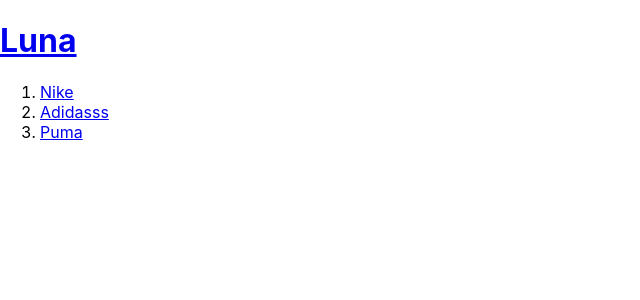
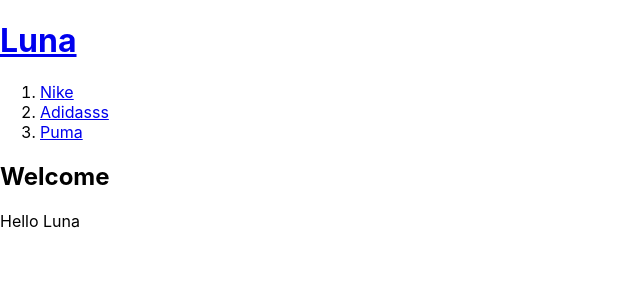
Before and after one commit to kimhaeil/Luna, a React (Create React App) app in the folder lunaclient/: page / in a window 1280 px wide. Shown: the top 300 px of the page, without its empty margins (0-640 px from the left). Built offline with nearby package versions, Linux system fonts and the light colour scheme.

Commit message:
react - state 값 전달 테스트

```diff
--- a/lunaclient/src/App.js
+++ b/lunaclient/src/App.js
@@ -1,6 +1,14 @@
 import logo from './logo.svg';
 import './App.css';
+import {useState} from 'react';
 
+
+function Article(props){
+  return <article>
+    <h2>{props.title}</h2>
+    {props.body}
+  </article>
+}
 
 function Header(props){
     return  <header>
@@ -18,7 +26,7 @@
     brands.push(<li>
                     <a id={c.id} href={'/read/'+c.id} onClick={event=>{
                       event.preventDefault();
-                      props.onChangeMode(event.target.id);
+                      props.onChangeMode(Number(event.target.id));
                     }} >{c.contents}</a>
                 </li>);
   }
@@ -30,19 +38,39 @@
 }
 
 function App() {
+  const [mode, setMode] = useState('WELCOME');
+  const [id, setId] = useState(null);
   const items = [
-    {id: 1, contents:'Nike'},
-    {id: 2, contents:'Adidasss'},
-    {id: 3, contents:'Puma'}
+    {id: 1, contents:'Nike', model :'Neymar'},
+    {id: 2, contents:'Adidasss', model: 'Sonny'},
+    {id: 3, contents:'Puma', model: 'Park'}
   ]
+
+  let content = null;
+  if(mode==='WELCOME'){
+    content = <Article title='Welcome' body='Hello Luna'></Article>
+  }else if(mode === 'READ')
+  {
+    let body, title = null;
+    for(let i=0; i< items.length; i++){
+      if(items[i].id === id){
+        body = items[i].contents;
+        title = items[i].model;
+      }
+    }
+    content = <Article title={title} body={body}></Article>
+  }
+
   return (
     <div>
         <Header onChangeMode = {function(){
-          alert("Header");
+          setMode('WELCOME');
         }}></Header>
-        <Nav items={items} onChangeMode={(id) => {
-          alert(id);
+        <Nav items={items} onChangeMode={(_id) => {
+          setMode('READ');
+          setId(_id);
         }}></Nav>
+        {content}
     </div>
   );
 }
```
